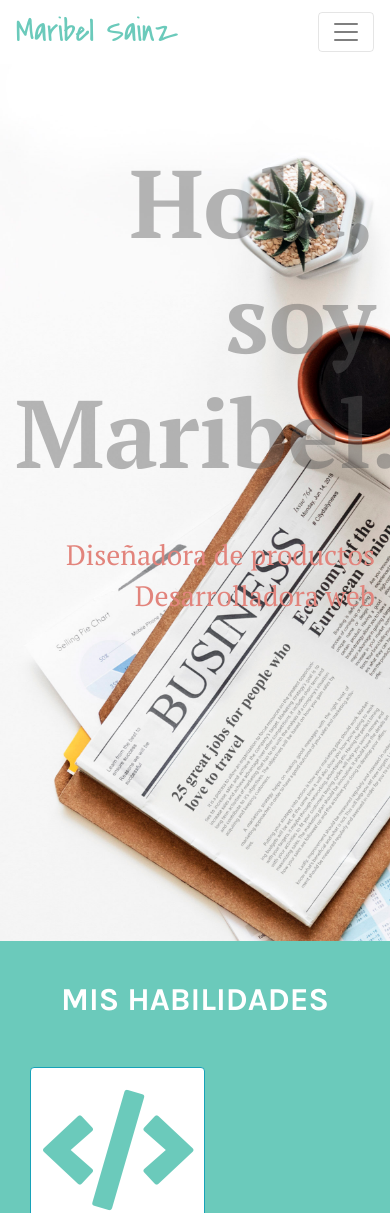
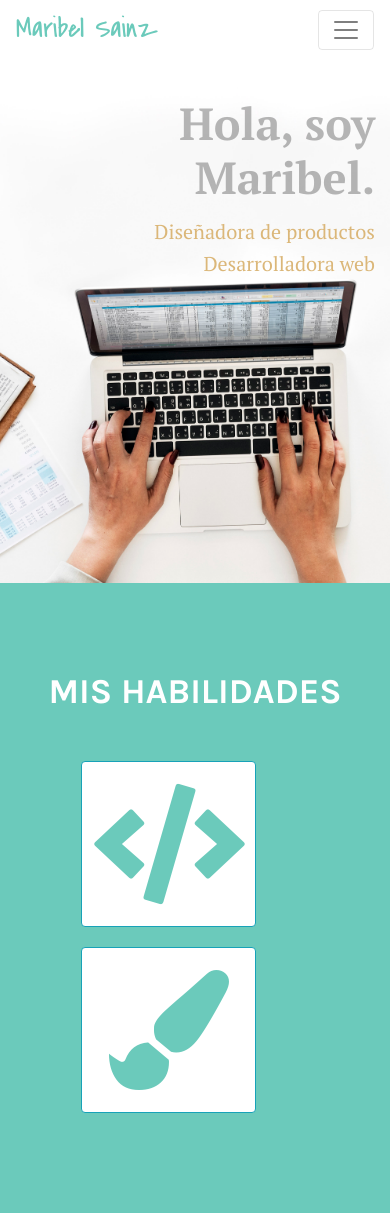
Before and after one commit to maribelsainz/maribelsainz.github.io, a plain HTML site: page index.html in a window 390 px wide. Shown: the top 1213 px of the page. Drawn offline with nearby package versions, Linux system fonts and the light colour scheme; a script that the page names is missing.

Commit message:
mobil_first

```diff
--- a/assets/css/style.css
+++ b/assets/css/style.css
@@ -15,7 +15,7 @@ nav {
 header {
   background-image: url('../img/header-compu.jpg');
   background-repeat: no-repeat;
-  background-size: cover;
+  background-size: 100%;
   background-position: left;
   padding-bottom: 20rem;
   font-family: 'PT Serif', serif;
@@ -23,13 +23,17 @@ header {
 
 header h1 {
   color: rgba(92, 92, 92, 0.44);
+  font-size: 96px;
+  margin-bottom: 3rem;
 }
 
 header h3 {
   /* color: #ffc340; */
-  color: #e2847c;
+  color: #dbb779;
+}
 
-
+h2 {
+  font-size: 72px;
 }
 
 .logo {
@@ -45,9 +49,9 @@ header h3 {
   padding: 40px 0px 40px 0px;
 }
 
-.skills h2 {
+/* .skills h2 {
   font-weight: 700;
-}
+} */
 
 footer {
   background: #6bcabb;
@@ -62,3 +66,78 @@ footer {
   background: white;
   width: 175px;
 }
+
+/* Sección Media Queries */
+
+@media only screen and (min-width: 992px) {
+  .modal1 {
+    padding-left: 30%;
+  }
+
+  .contacto {
+    padding-left: 30%;
+  }
+}
+
+@media only screen and (max-width: 991px) {
+
+  .modal1 {
+    padding-left: 20%;
+  }
+
+
+  header {
+    padding-bottom: 14rem;
+  }
+
+  header h1 {
+    font-size: 68px;
+  }
+
+  header h3 {
+    font-size: 23px;
+  }
+
+  h2 {
+    font-size: 60px;
+  }
+}
+
+@media only screen and (max-width: 576px) {
+  h1.font-weight-bold {
+    /* border: 1px black solid; */
+    font-size: 45px;
+    margin-bottom: 1rem;
+  }
+
+  h3.my-2 {
+    font-size: 20px;
+  }
+
+  .dev {
+    padding-bottom: 75px;
+  }
+
+  header {
+    background-size: cover;
+    background-position: center;
+  }
+
+  h2 {
+    font-size: 35px;
+  }
+
+  .modal1 {
+    padding-left: 17%;
+    padding-bottom: 5%;
+  }
+
+  .modal2 {
+    padding-left: 17%;
+    padding-bottom: 5%;
+  }
+
+  article {
+    margin-bottom: 10px;
+  }
+}
--- a/index.html
+++ b/index.html
@@ -20,7 +20,7 @@
   <nav class="navbar navbar-expand-lg navbar-light bg-white fixed-top">
     <div class="container">
       <a class="navbar-brand" href="#inicio">
-        <h2 class="logo">Maribel Sainz</h2>
+        <h3 class="logo">Maribel Sainz</h3>
       </a>
 
       <button class="navbar-toggler" type="button" data-toggle="collapse" data-target="#navbarNav"
@@ -49,19 +49,19 @@
 
   <!-- Fotos de portada -->
   <header class="text-light text-right pt-5 mt-5 img-fluid" id="inicio">
-    <div class="container">
-      <h1 class="display-1 font-weight-bold my-5">Hola, soy Maribel.</h1>
+    <div class="container ">
+      <h1 class="font-weight-bold">Hola, soy Maribel.</h1>
       <h3 class="my-2">Diseñadora de productos</h3>
-      <h3 class="my-2">Desarrolladora web</h3>
+      <h3 class="my-2 dev">Desarrolladora web</h3>
     </div>
   </header>
 
   <!-- Sobre mi -->
-  <section class="container pt-5 d-none d-sm-block" id="about">
+  <section class="container mt-5 pt-5 d-none d-sm-block" id="about">
     <h5>Lorem ipsum dolor sit amet consectetur adipisicing elit. Molestias accusantium deserunt unde temporibus quasi.
     </h5>
 
-    <div class="row py-5">
+    <div class="row mb-5 py-5">
       <article class="parrafo1 col-md-6">
         <p>Lorem ipsum dolor sit amet consectetur adipisicing elit. Saepe, ducimus! Beatae repellendus dolore suscipit.
           Maiores deleniti hic corrupti in ipsa officiis nulla quia impedit, optio, dolor repellat quos quibusdam?
@@ -86,14 +86,14 @@
   <!-- Experiencia o Skills -->
   <section class="skills" id="habilidades">
     <div class="container">
-      <h2 class="text-center pb-5">MIS HABILIDADES</h2>
+      <h2 class="font-weight-bold text-center py-5">MIS HABILIDADES</h2>
 
-      <div class="row">
+      <div class="row pb-5">
 
         <div class="col-md-6 modal1">
           <!-- Button trigger modal -->
           <button type="button" class="btn btn-outline-info boton_habilidad" data-toggle="modal"
-            data-target="#modal_codigo"><i class="fas fa-code fa-6x my-3" data-toggle="tooltip" data-placement="top"
+            data-target="#modal_codigo"><i class="fas fa-code fa-6x my-3" data-toggle="tooltip" data-placement="bottom"
               title="Haz clic para ver mis habilidades como Desarrolladora web"></i>
           </button>
 
@@ -129,7 +129,7 @@
           <!-- Button trigger modal -->
           <button type="button" class="btn btn-outline-info boton_habilidad" data-toggle="modal"
             data-target="#modal_design"><i class="fas fa-paint-brush fa-6x my-3" data-toggle="tooltip"
-              data-placement="top" title="Haz clic para ver mis habilidades como Diseñadora"></i>
+              data-placement="bottom" title="Haz clic para ver mis habilidades como Diseñadora"></i>
           </button>
 
           <!-- Modal -->
@@ -168,7 +168,7 @@
   <!-- Trabajos -->
   <section class="container pt-5" id="work">
 
-    <h2 class="text-center pb-5">MIS ÚLTIMOS TRABAJOS</h2>
+    <h2 class="font-weight-bold text-center py-5">MIS ÚLTIMOS TRABAJOS</h2>
 
     <div class="row">
 
@@ -246,10 +246,10 @@
   </section>
 
   <!-- Contacto -->
-  <section class="container my-5" id="contact">
-    <h2 class="display-3 font-weight-bold text-center my-4">CONTACTO</h2>
-    <div class="typeform-widget" data-url="https://maribelsainz.typeform.com/to/o7Wssj"
-      style="width: 100%; height: 500px;"></div>
+  <section class="container pt-2 my-5" id="contact">
+    <h2 class="font-weight-bold text-center mt-4">CONTACTO</h2>
+    <div class="typeform-widget contacto" data-url="https://maribelsainz.typeform.com/to/o7Wssj"
+      style="width: 100%; height: 350px;"></div>
     <script>
       (function () {
         var qs, js, q, s, d = document,
```
